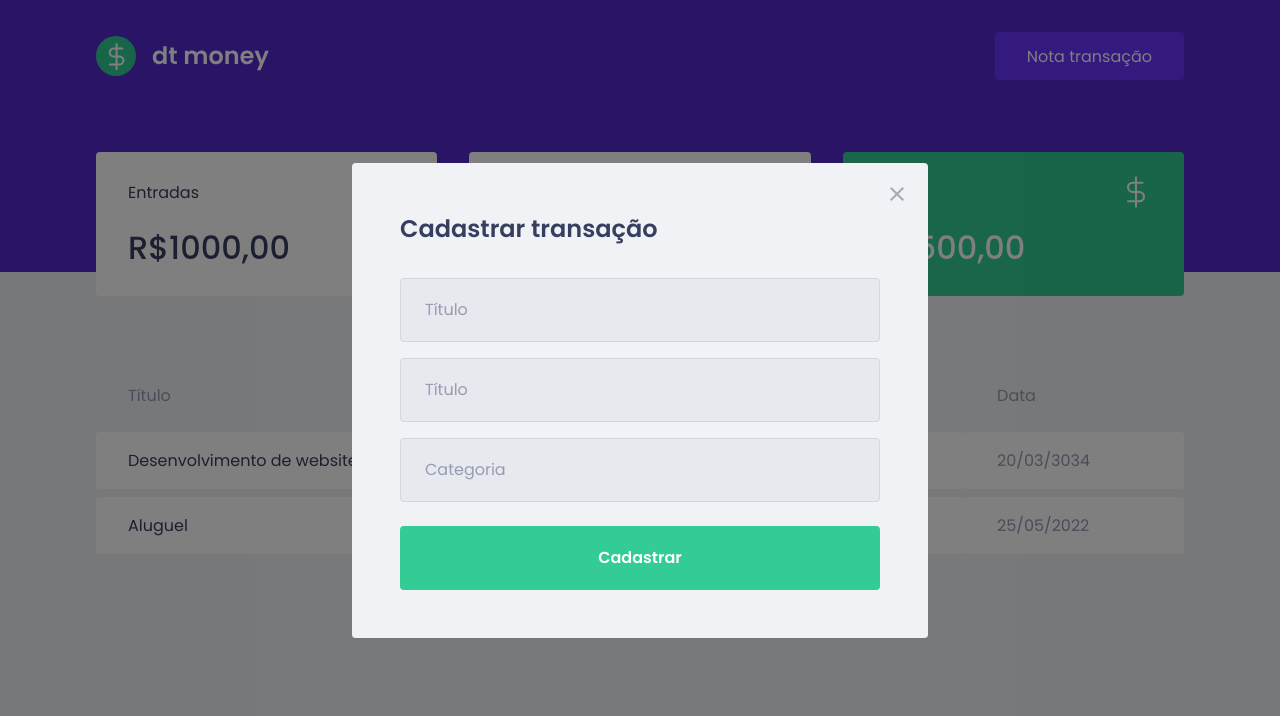
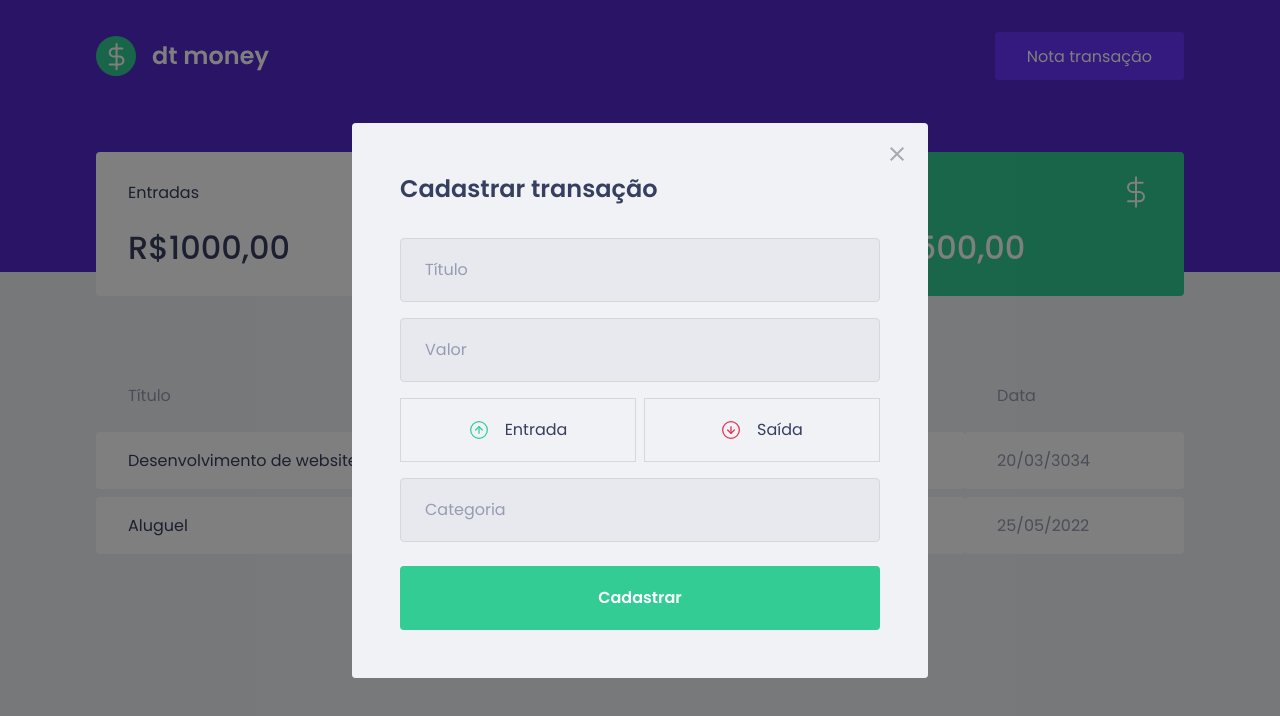
Before and after one commit to Feelpe/react-finance-manager, a React (Create React App) app: page / in a window 1280 px wide. Both pictures are taken after a click on the button "Nota transação". Shown: the top 716 px of the page. Built offline with nearby package versions, Linux system fonts and the light colour scheme; no server answers; what miragejs would draw is missing.

Commit message:
feat: styled transactionselect button

```diff
--- a/package.json
+++ b/package.json
@@ -5,6 +5,7 @@
   "dependencies": {
     "axios": "^0.27.2",
     "miragejs": "^0.1.45",
+    "polished": "^4.2.2",
     "react": "^18.2.0",
     "react-dom": "^18.2.0",
     "react-modal": "^3.15.1",
--- a/src/components/NewTransactionModal/index.tsx
+++ b/src/components/NewTransactionModal/index.tsx
@@ -1,7 +1,9 @@
 import Modal from "react-modal";
-import { Container } from "./styles";
+import { Container, TransactionTypeContainer } from "./styles";
 
-import closeImg from '../../assets/close.svg'
+import closeImg from '../../assets/close.svg';
+import incomeImg from '../../assets/income.svg';
+import outcomeImg from '../../assets/outcome.svg';
 
 interface NewTransactionModalProps {
   isOpen: boolean;
@@ -26,7 +28,23 @@
       <Container>
         <h2>Cadastrar transação</h2>
         <input type="text" placeholder="Título" />
-        <input type="number" placeholder="Título" />
+        <input type="number" placeholder="Valor" />
+
+        <TransactionTypeContainer>
+          <button
+            type="button"
+          >
+            <img src={incomeImg} alt="Entrada" />
+            <span>Entrada</span>
+          </button>
+          <button
+            type="button"
+          >
+            <img src={outcomeImg} alt="Saída" />
+            <span>Saída</span>
+          </button>
+        </TransactionTypeContainer>
+
         <input type="text" placeholder="Categoria" />
         <button type="submit">
           Cadastrar
--- a/src/components/NewTransactionModal/styles.ts
+++ b/src/components/NewTransactionModal/styles.ts
@@ -1,4 +1,5 @@
 import styled from "styled-components";
+import { darken } from 'polished';
 
 export const Container = styled.form`
   h2 {
@@ -48,3 +49,39 @@
     }
   }
 `;
+
+export const TransactionTypeContainer = styled.div`
+  margin: 1rem 0;
+  display: grid;
+  grid-template-columns: 1fr 1fr;
+  gap: 0.5rem;
+
+  button {
+    height: 4rem;
+    border: 1px solid #d7d7d7;
+
+    background: transparent;
+
+    display: flex;
+    align-items: center;
+    justify-content: center;
+
+    transition: border-color 0.2s;
+
+    &:hover {
+      border-color: ${darken(0.1, '#d7d7d7')};
+    }
+
+    img {
+      width: 20px;
+      height: 20px;
+    }
+
+    span {
+      display: inline-block;
+      margin-left: 1rem;
+      font-size: 1rem;
+      color: var(--text-title);
+    }
+  }
+`;
```
Also changed, not shown: 1 other file (tests, documents, lock files or other folders).
